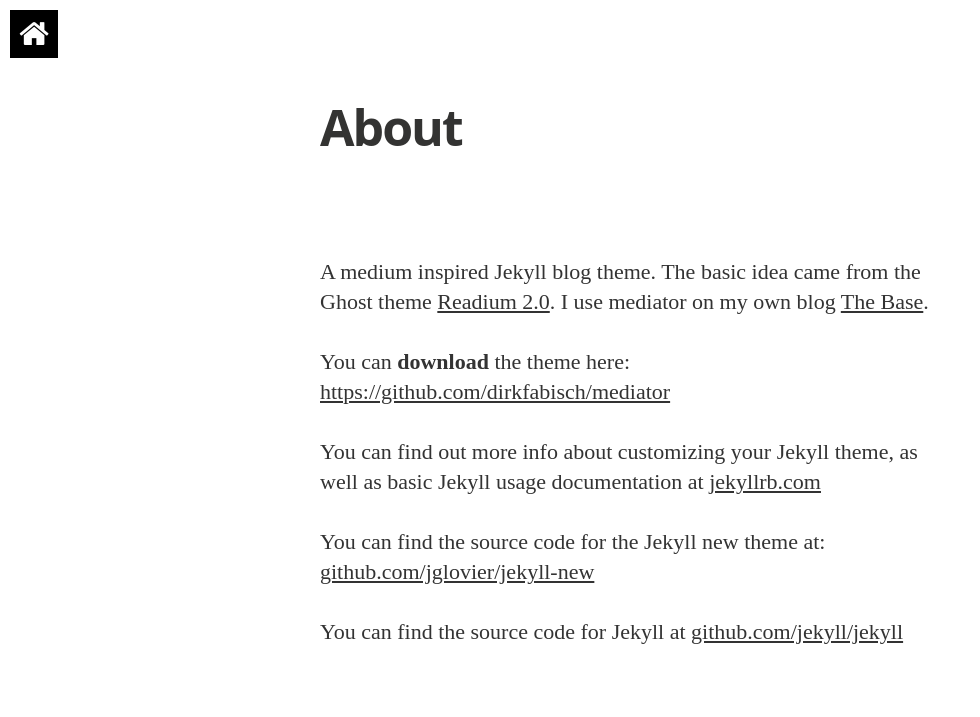
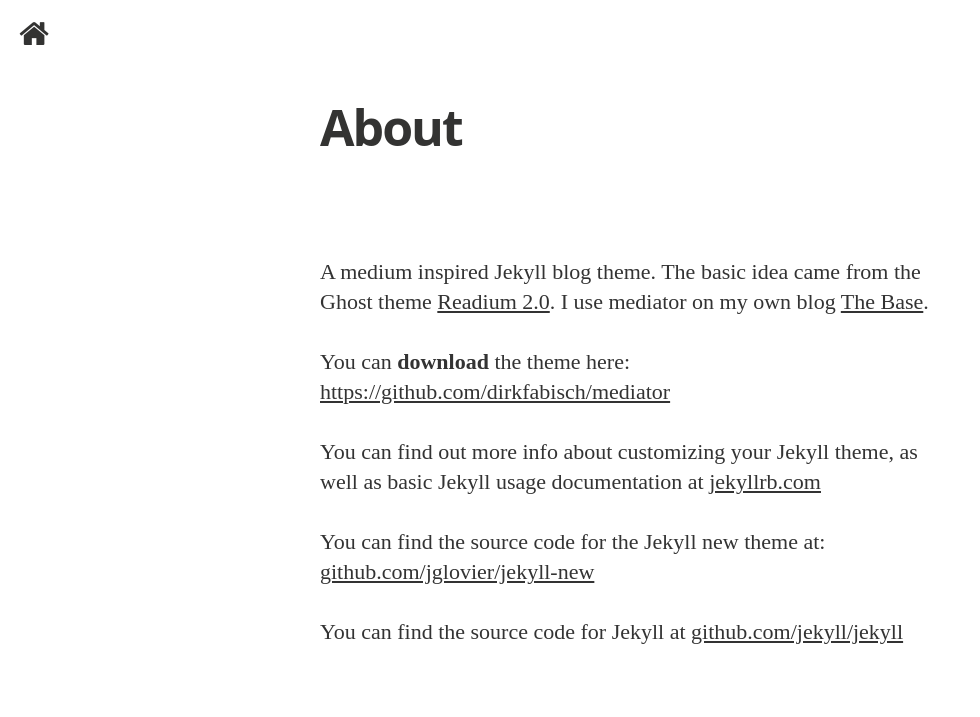
Before and after one commit to wabarr/personal, a Jekyll site: the page built from about.md, in a window 1280 px wide. Shown: the top 717 px of the page, without its empty margins (0-980 px from the left). Built offline with Jekyll 4.4.1, drawn with Linux system fonts in a browser that asks for light colours; nearby versions of some CDN libraries; some web fonts are replaced; Markdown is read by kramdown in place of the engine named in the settings; grey boxes are pictures that could not be loaded.

Commit message:
transparent background

```diff
--- a/_includes/header.html
+++ b/_includes/header.html
@@ -1,5 +1,5 @@
 <!-- header start -->
 
-<a href="{{ site.url }}/{{site.baseurl}}" class="logo-readium" style="text-align: center;"><i class="fa fa-home" style="color:white; margin-top:8px; font-size:200%;"></i></a>
+<a href="{{ site.url }}/{{site.baseurl}}" class="logo-readium" style="text-align: center; background-color:transparent;"><i class="fa fa-home" style="color:#333332; margin-top:8px; font-size:200%;"></i></a>
 
 <!-- header end -->
```
